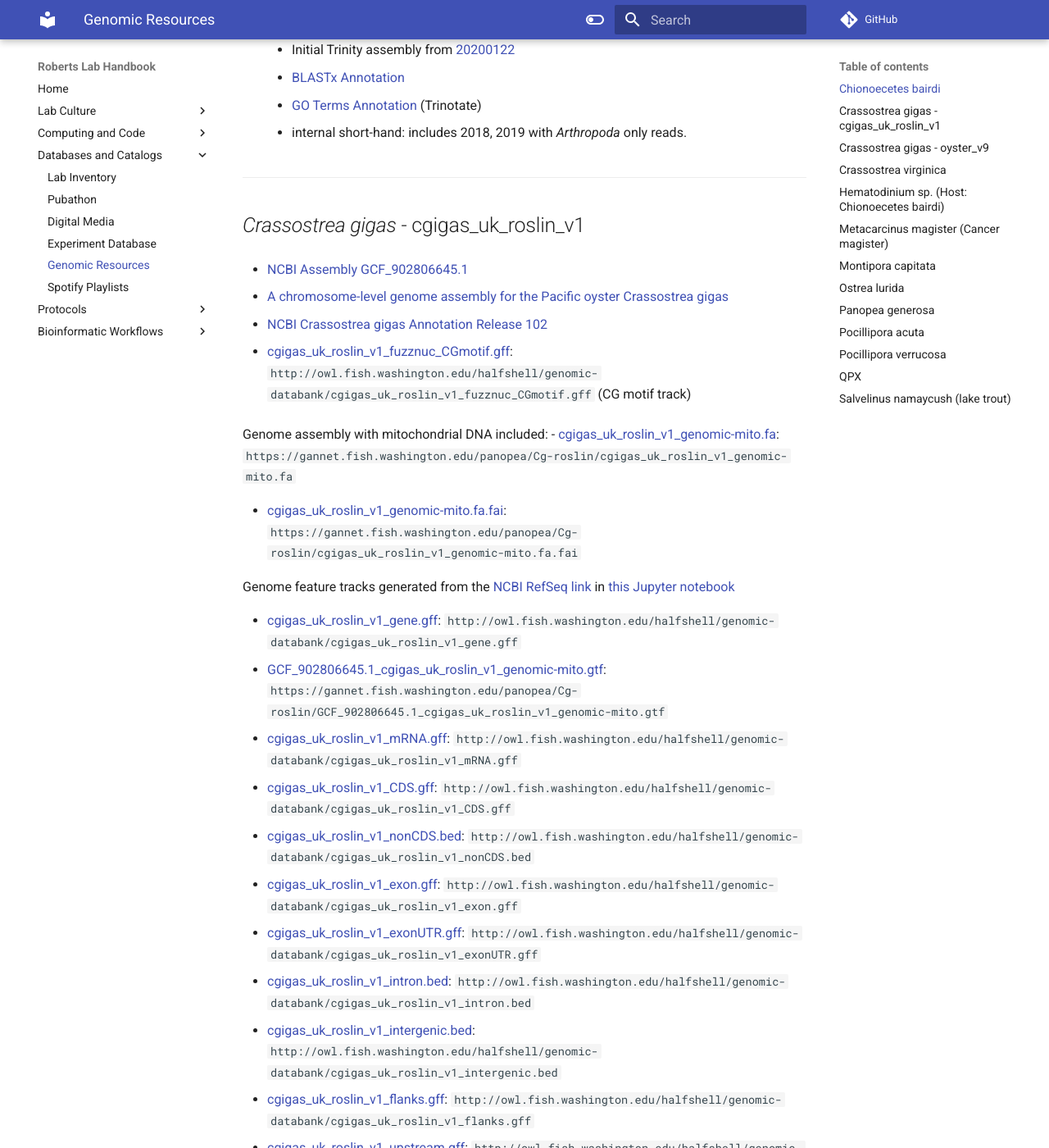
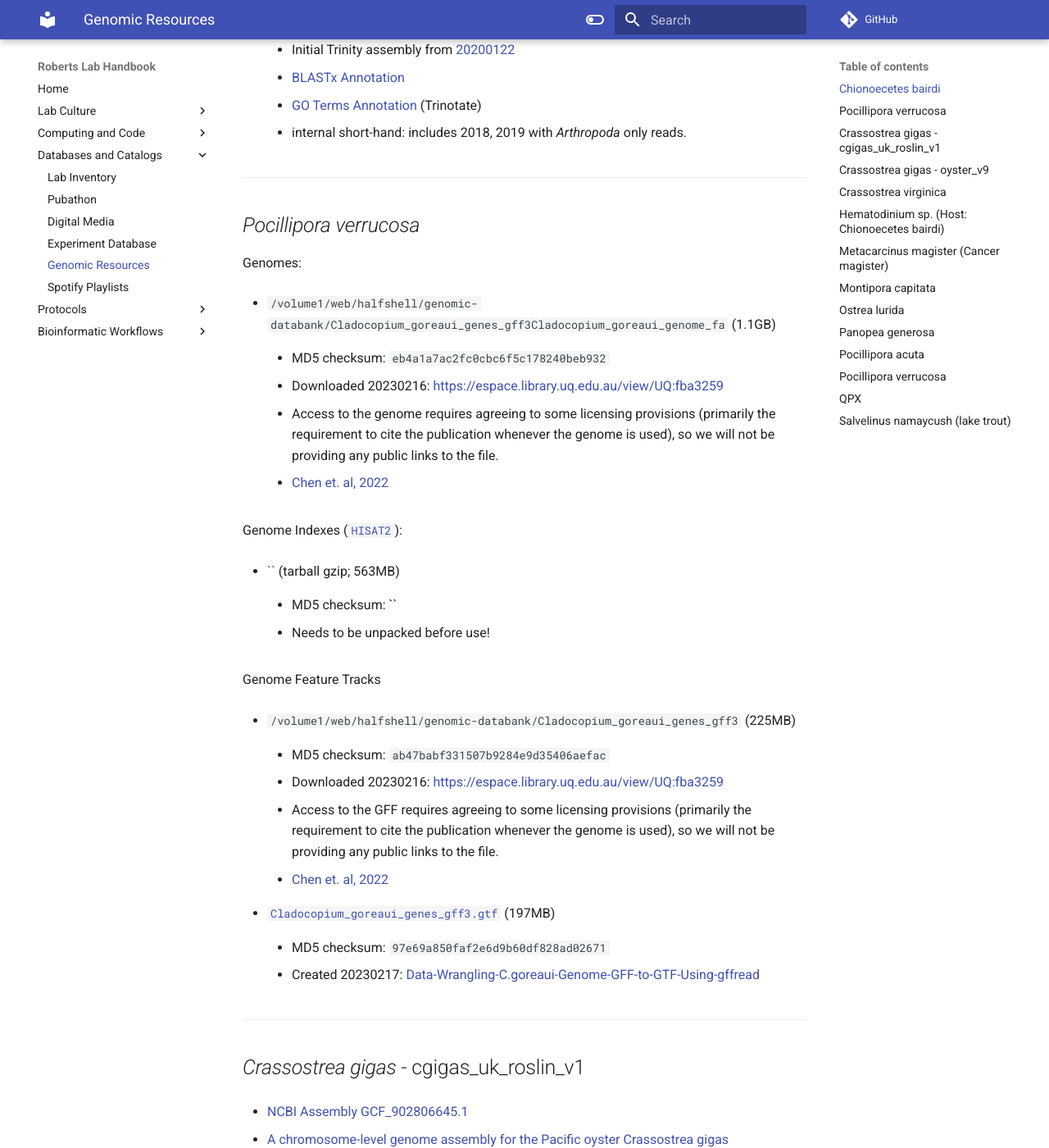
Before and after one commit to RobertsLab/resources, an MkDocs documentation site: the page built from docs/Genomic-Resources.md, in a window 1280 px wide and 1400 px high, scrolled down 4054 px. Shown: the whole window at 82% size. Built offline with MkDocs 1.6.1 and Material for MkDocs 9.7.7, drawn with Linux system fonts in a browser that asks for light colours; comment, search, counter and statistics services are not loaded.

Commit message:
add cgor genome, gff, gtf

```diff
--- a/docs/Genomic-Resources.md
+++ b/docs/Genomic-Resources.md
@@ -208,6 +208,51 @@ Transcriptomes
     - [GO Terms Annotation](https://gannet.fish.washington.edu/Atumefaciens/20200126_cbai_trinotate_megan/20200126.cbai.trinotate.go_annotations.txt) (Trinotate)
 
     - internal short-hand: includes 2018, 2019 with _Arthropoda_ only reads.
+
+---
+
+## _Pocillipora verrucosa_
+
+Genomes:
+
+  - `/volume1/web/halfshell/genomic-databank/Cladocopium_goreaui_genes_gff3Cladocopium_goreaui_genome_fa` (1.1GB)
+
+    - MD5 checksum: `eb4a1a7ac2fc0cbc6f5c178240beb932`
+
+    - Downloaded 20230216: [https://espace.library.uq.edu.au/view/UQ:fba3259](https://espace.library.uq.edu.au/view/UQ:fba3259)
+
+    - Access to the genome requires agreeing to some licensing provisions (primarily the requirement to cite the publication whenever the genome is used), so we will not be providing any public links to the file.
+
+    - [Chen et. al, 2022](https://doi.org/10.48610/fba3259)
+
+
+
+Genome Indexes ([`HISAT2`](https://daehwankimlab.github.io/hisat2/)):
+
+  - [``]() (tarball gzip; 563MB)
+
+    - MD5 checksum: ``
+
+    - Needs to be unpacked before use!
+
+Genome Feature Tracks
+
+  - `/volume1/web/halfshell/genomic-databank/Cladocopium_goreaui_genes_gff3` (225MB)
+
+    - MD5 checksum: `ab47babf331507b9284e9d35406aefac`
+
+    - Downloaded 20230216: [https://espace.library.uq.edu.au/view/UQ:fba3259](https://espace.library.uq.edu.au/view/UQ:fba3259)
+
+    - Access to the GFF requires agreeing to some licensing provisions (primarily the requirement to cite the publication whenever the genome is used), so we will not be providing any public links to the file.
+
+    - [Chen et. al, 2022](https://doi.org/10.48610/fba3259)
+
+
+  - [`Cladocopium_goreaui_genes_gff3.gtf`](https://gannet.fish.washington.edu/Atumefaciens/20230217-cgor-gff_to_gtf/Cladocopium_goreaui_genes_gff3.gtf) (197MB)
+
+    - MD5 checksum: `97e69a850faf2e6d9b60df828ad02671`
+
+    - Created 20230217: [Data-Wrangling-C.goreaui-Genome-GFF-to-GTF-Using-gffread](https://robertslab.github.io/sams-notebook/2023/02/17/Data-Wrangling-C.goreaui-Genome-GFF-to-GTF-Using-gffread.html)
 
 ---
 
```
